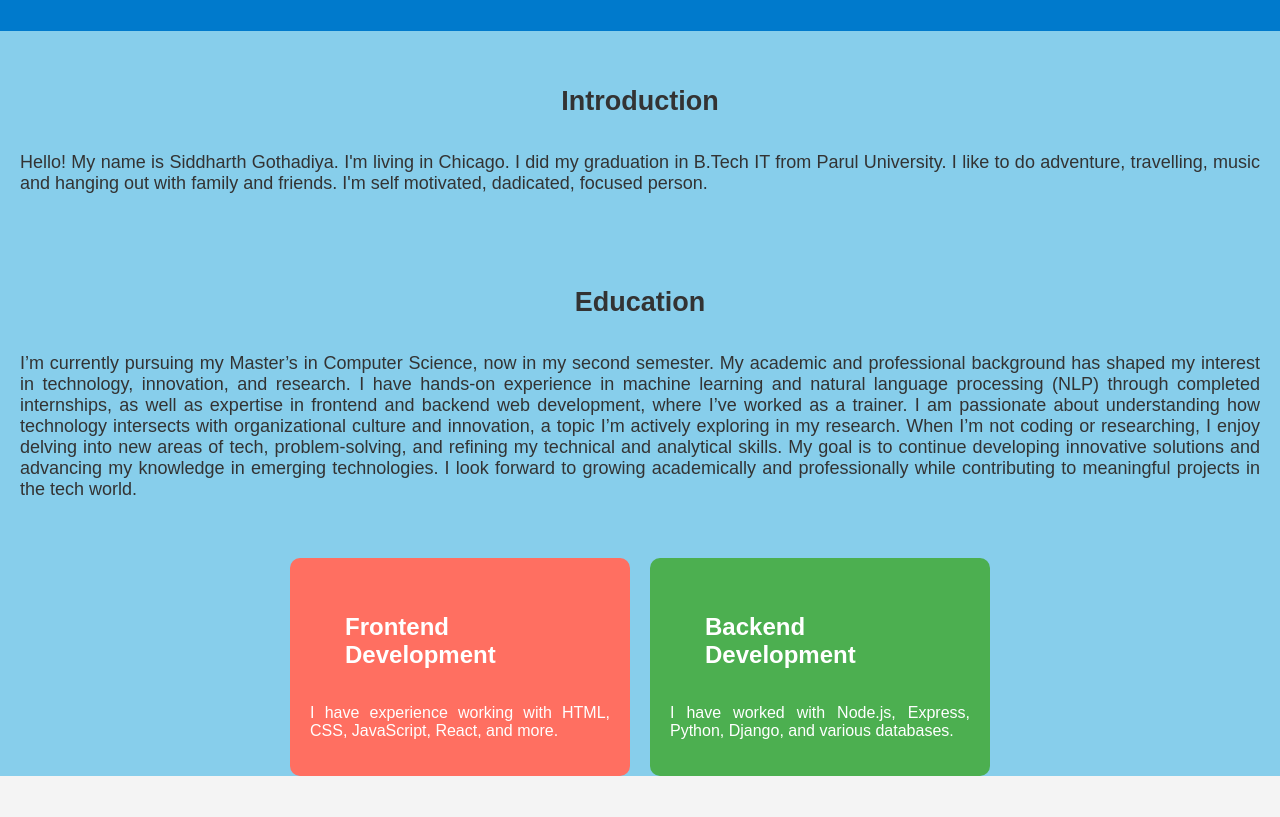
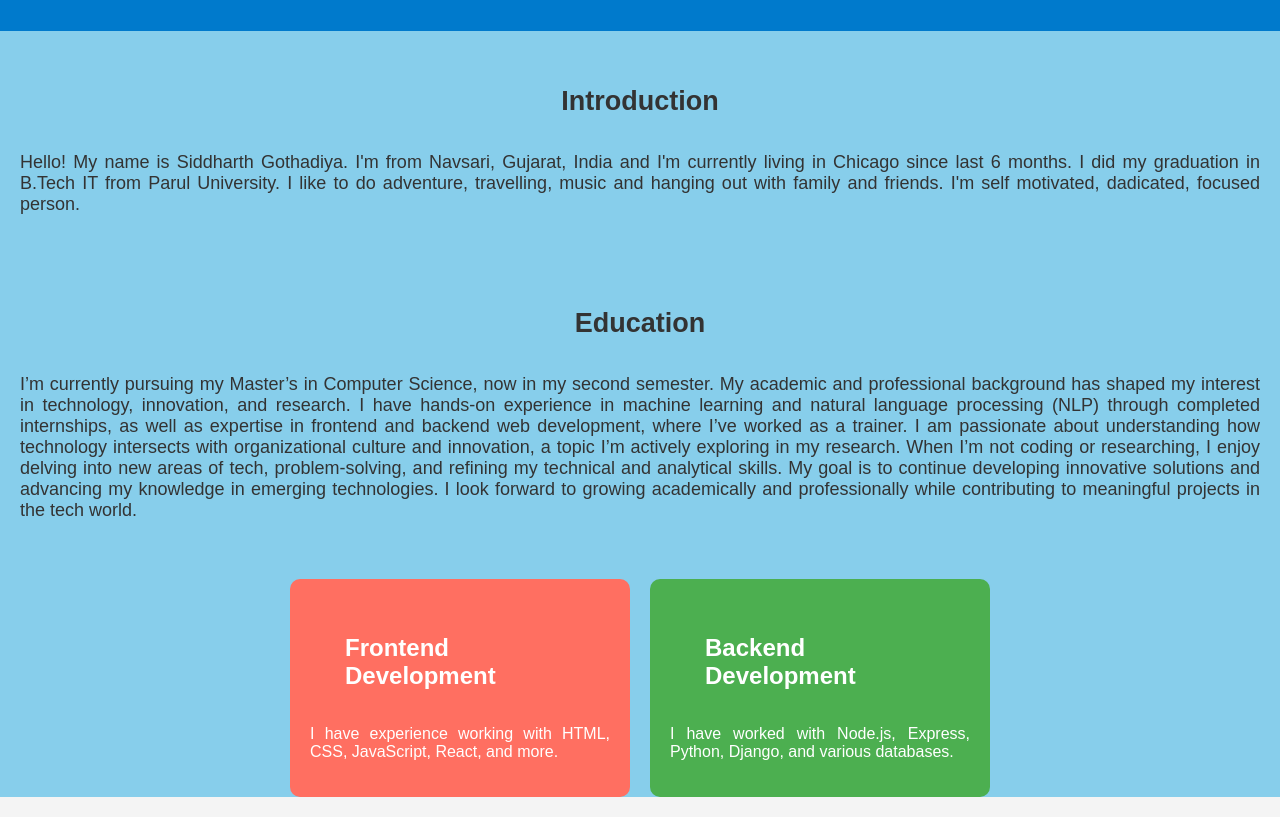
Before and after one commit to Siddh021/repo, a plain HTML site: page index.html in a window 1280 px wide. Shown: the part 128-945 px from the top of the page. Before the commit the page ends 924 px from the top, so only its background shows below. Drawn offline with Linux system fonts and the light colour scheme.

Commit message:
index.html

```diff
--- a/index.html
+++ b/index.html
@@ -16,7 +16,7 @@
         <section class="intro">
             <h2>Introduction</h2>
             <div>
-                <p>Hello! My name is Siddharth Gothadiya. I'm living in Chicago. I did my graduation in B.Tech IT from Parul University. I like to do adventure, travelling, music and hanging out with family and friends. I'm self motivated, dadicated, focused person.</p>
+                <p>Hello! My name is Siddharth Gothadiya. I'm from Navsari, Gujarat, India and I'm currently living in Chicago since last 6 months. I did my graduation in B.Tech IT from Parul University. I like to do adventure, travelling, music and hanging out with family and friends. I'm self motivated, dadicated, focused person.</p>
             </div>
         </section>
         <section class="intro">
```
